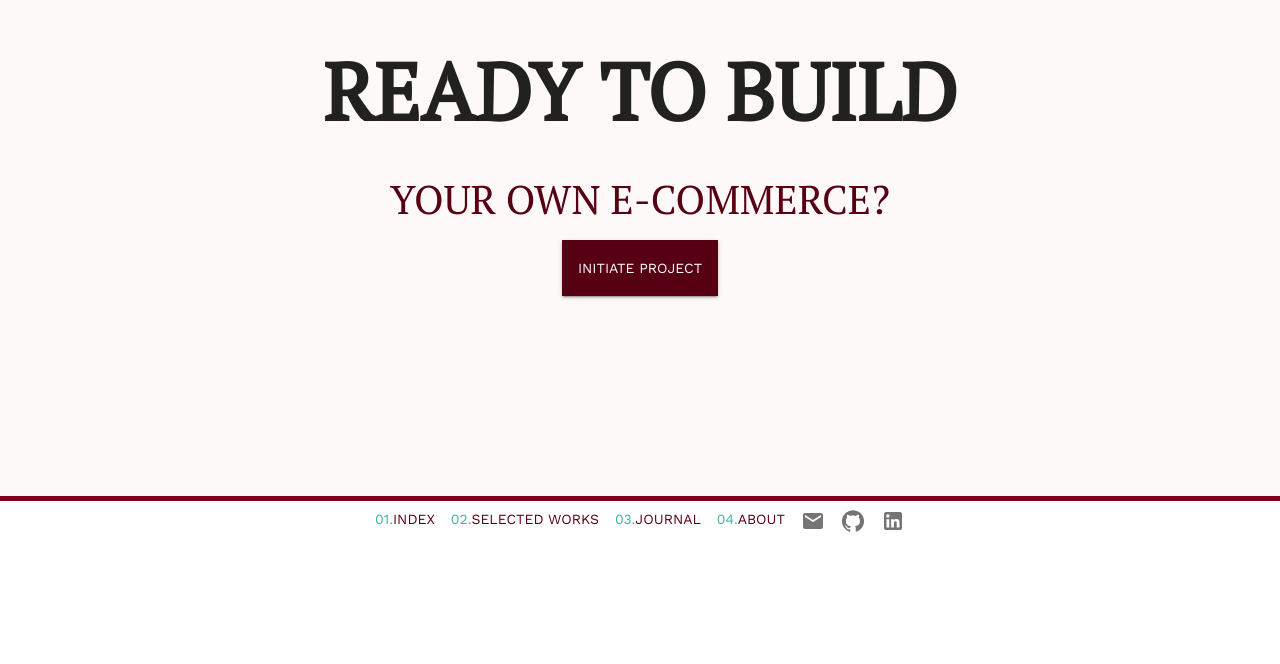
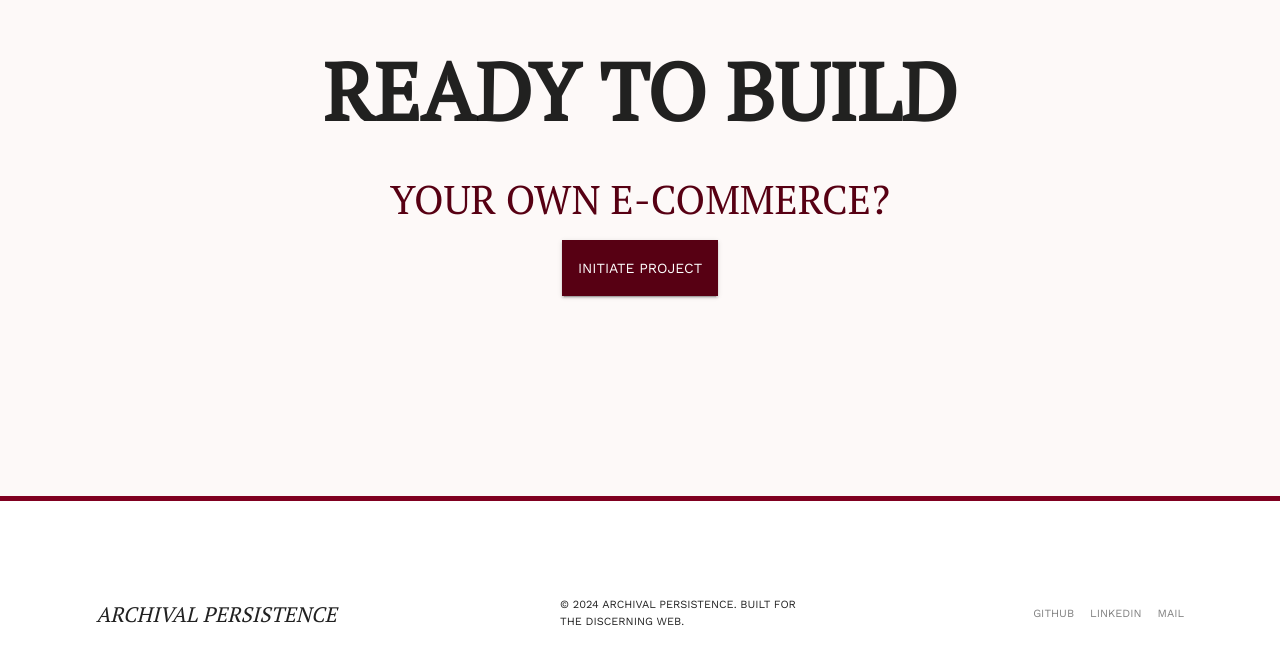
Before and after one commit to citra-rahman/citra-rahman.github.io, a Next.js app: page / in a window 1280 px wide. Shown: the part 4518-5182 px from the top of the page. Before the commit the page ends 5123 px from the top, so only its background shows below. Built offline with nearby package versions, Linux system fonts and the light colour scheme.

Commit message:
revamp footer

```diff
--- a/src/app/page.tsx
+++ b/src/app/page.tsx
@@ -1,6 +1,5 @@
 "use client";
 import Image from "next/image";
-import { useState } from "react";
 import { Box, Button, Toolbar, Typography } from "@mui/material";
 import { Grid, Stack } from "@mui/material";
 import Header from "@/components/Header";
@@ -275,9 +274,7 @@ export default function Home() {
           </Stack>
         </Box>
       </main>
-      <Box id="contacts" component="section" sx={{ pb: "5vmax" }}>
-        <Footer />
-      </Box>
+      <Footer />
     </>
   );
 }
--- a/src/components/Footer.tsx
+++ b/src/components/Footer.tsx
@@ -1,41 +1,49 @@
-import { Grid, Button, IconButton } from "@mui/material";
-import GitHubIcon from "@mui/icons-material/GitHub";
-import EmailIcon from "@mui/icons-material/Email";
-import LinkedInIcon from "@mui/icons-material/LinkedIn";
-import { navItems } from "@/data";
+import { Stack, Typography } from "@mui/material";
+import Link from "next/link";
 
 export default function Footer() {
+  const linkStyle = {
+    color: "grey",
+    fontSize: "11px",
+    textDecoration: "none",
+  };
   return (
-    <Grid
+    <Stack
+      direction="row"
+      spacing={8}
       sx={{
-        display: "flex",
-        direction: "row",
-        justifyContent: "center",
+        padding: 12,
+        justifyContent: "space-between",
+        alignItems: "center",
       }}
-      container
     >
-      <Grid sx={{ display: { xs: "none", md: "block" } }}>
-        {navItems.map((item, index) => (
-          <Button href={`#${item}`} key={item} color="primary">
-            <span style={{ color: "#45afa0" }}>0{index + 1}.</span>
-            {item}
-          </Button>
-        ))}
-      </Grid>
-      <Grid>
-        <IconButton href="mailto:citrapuspita.r@gmail.com" target="_blank">
-          <EmailIcon />
-        </IconButton>
-        <IconButton href="https://github.com/citra-rahman" target="_blank">
-          <GitHubIcon />
-        </IconButton>
-        <IconButton
+      <Typography variant="h5" sx={{ fontSize: "21px", fontStyle: "italic" }}>ARCHIVAL PERSISTENCE</Typography>
+      <Typography sx={{ fontSize: "11px", maxWidth: 250 }}>
+        © 2024 ARCHIVAL PERSISTENCE. BUILT FOR THE DISCERNING WEB.
+      </Typography>
+      <Stack direction="row" spacing={2}>
+        <Link
+          href="https://github.com/citra-rahman"
+          target="_blank"
+          style={linkStyle}
+        >
+          GITHUB
+        </Link>
+        <Link
           href="https://www.linkedin.com/in/citra-puspita-rahman/"
           target="_blank"
+          style={linkStyle}
         >
-          <LinkedInIcon />
-        </IconButton>
-      </Grid>
-    </Grid>
+          LINKEDIN
+        </Link>
+        <Link
+          href="mailto:citrapuspita.r@gmail.com"
+          target="_blank"
+          style={linkStyle}
+        >
+          MAIL
+        </Link>
+      </Stack>
+    </Stack>
   );
 }
```
